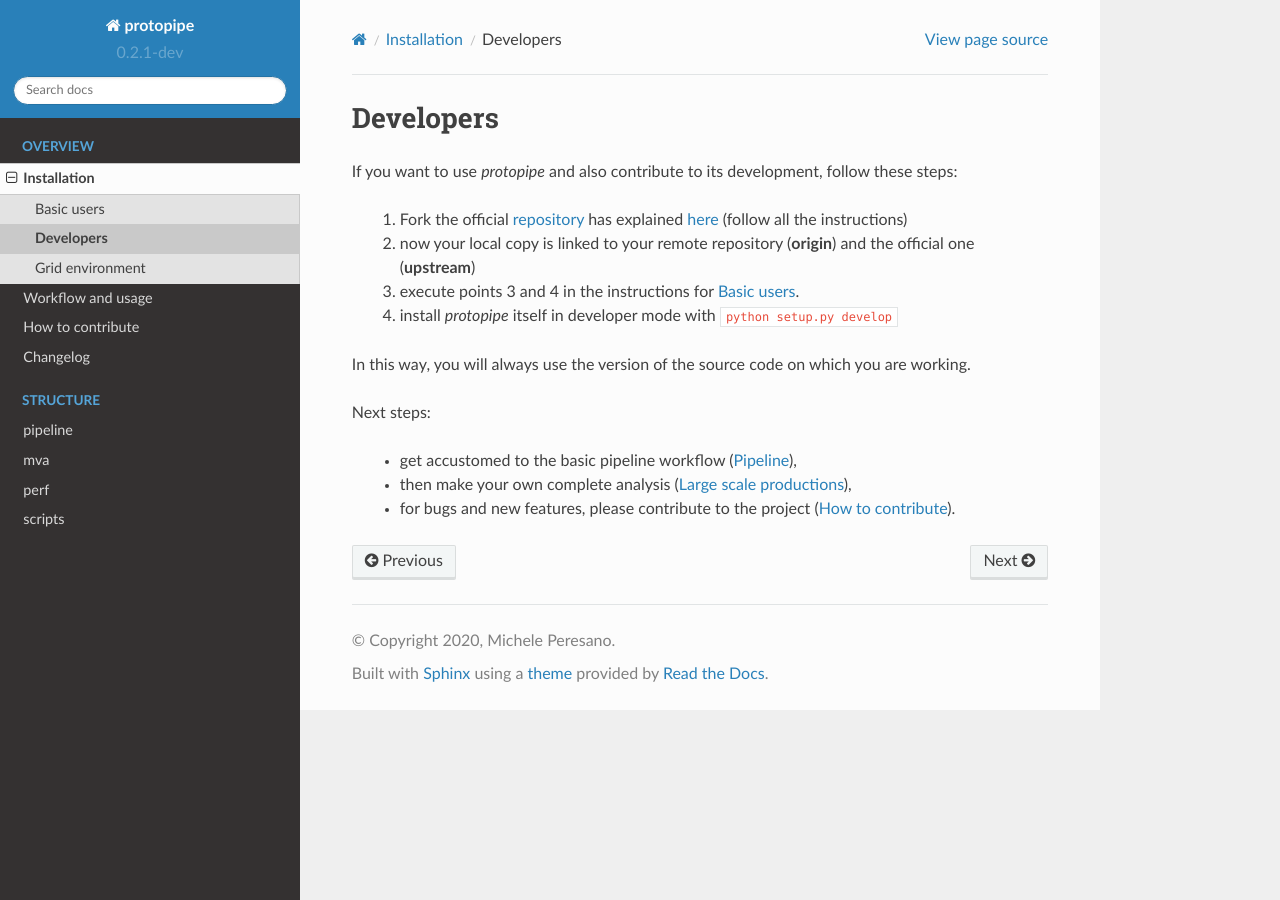
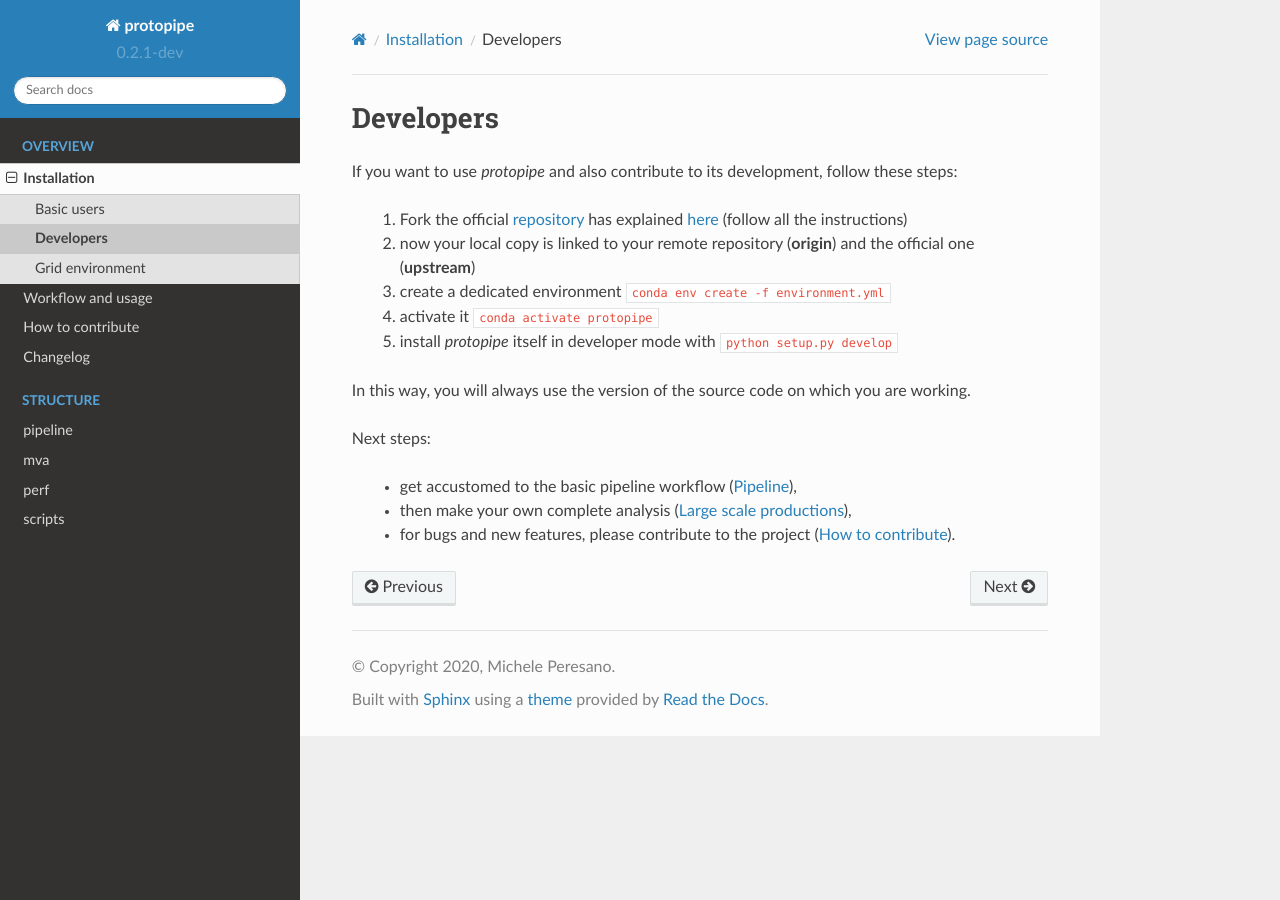
Before and after one commit to cta-observatory/protopipe, a Sphinx documentation site: the page built from docs/install/developers.rst, in a window 1280 px wide. Built offline with Sphinx 7.4.7 and the Read the Docs theme 2.0.0, drawn with Linux system fonts in a browser that asks for light colours; pages that are not in the unit, such as notebooks, are missing from menus.

Commit message:
Improve installation instructions.

```diff
--- a/docs/install/developers.rst
+++ b/docs/install/developers.rst
@@ -7,8 +7,9 @@ If you want to use *protopipe* and also contribute to its development, follow th
 
   1. Fork the official `repository <https://github.com/cta-observatory/protopipe>`_ has explained `here <https://help.github.com/en/articles/fork-a-repo>`__ (follow all the instructions)
   2. now your local copy is linked to your remote repository (**origin**) and the official one (**upstream**)
-  3. execute points 3 and 4 in the instructions for :ref:`install-basic`.
-  4. install *protopipe* itself in developer mode with ``python setup.py develop``
+  3. create a dedicated environment ``conda env create -f environment.yml``
+  4. activate it ``conda activate protopipe``
+  5. install *protopipe* itself in developer mode with ``python setup.py develop``
 
 In this way, you will always use the version of the source code on which you
 are working.
```
Also changed, not shown: docs/install/basic.rst (+12 -9 lines).
